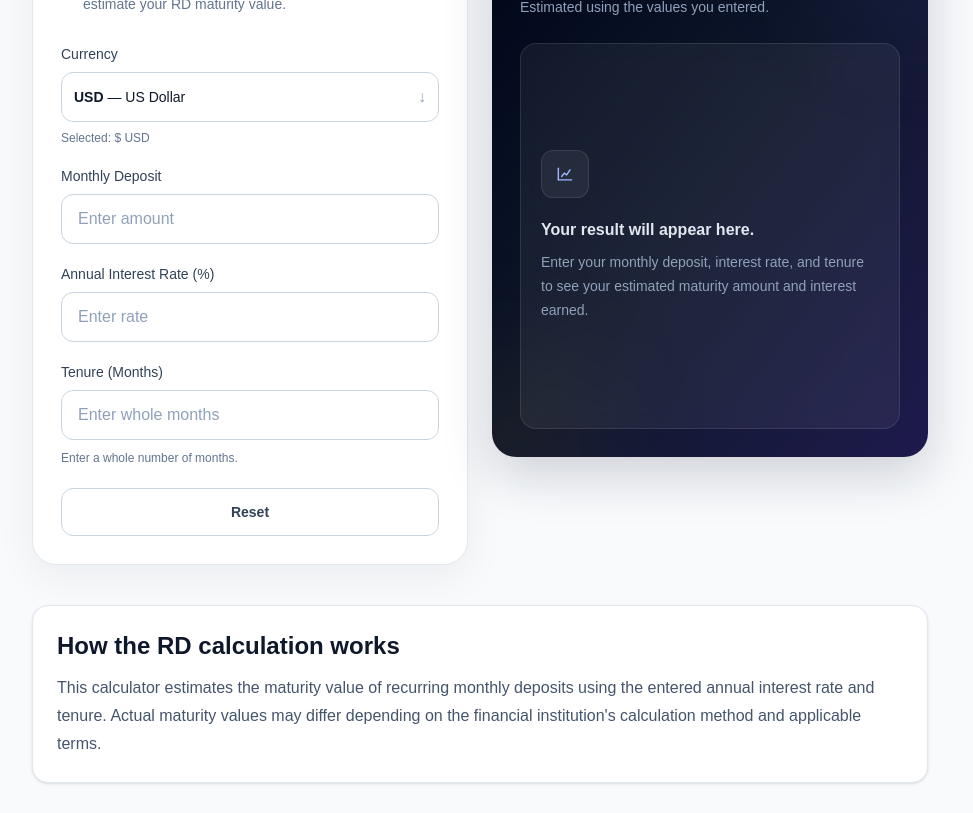
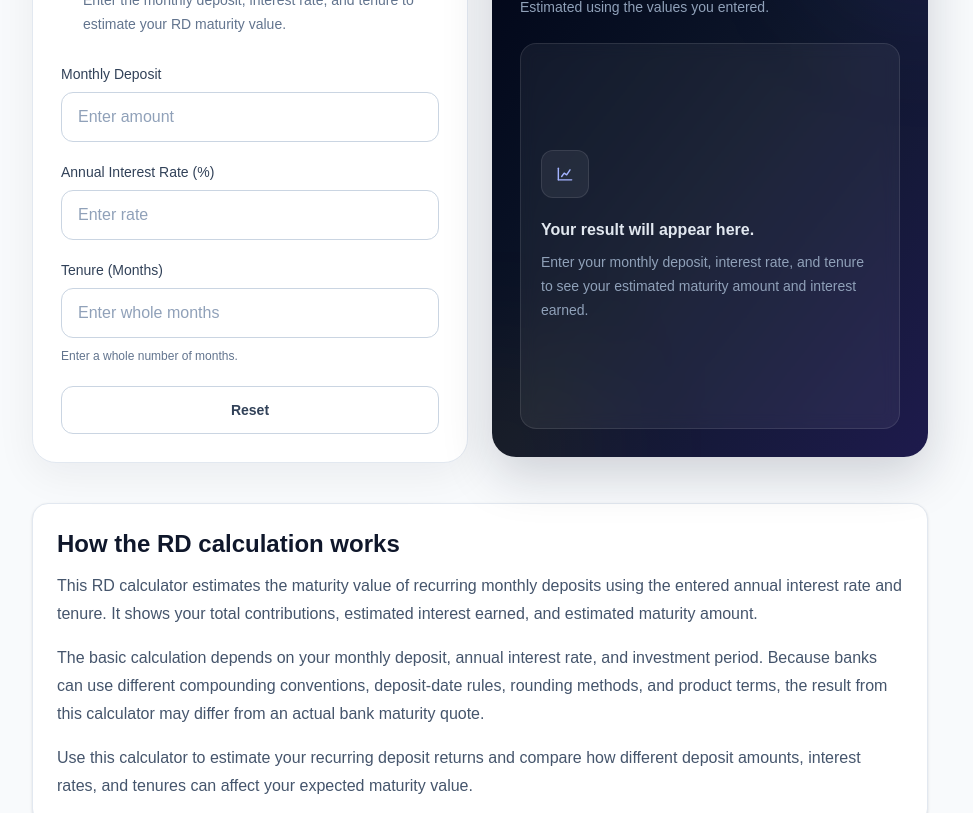
Before and after one commit to greeexstack/finance-tools, a Next.js app: page /rd-calculator in a window 1280 px wide. Shown: the part 400-1213 px from the top of the page, without its empty margins (160-1133 px from the left). Built offline with nearby package versions, Linux system fonts and the light colour scheme.

Commit message:
Optimize RD calculator for search intent

```diff
--- a/src/app/rd-calculator/page.tsx
+++ b/src/app/rd-calculator/page.tsx
@@ -3,9 +3,9 @@ import CalculatorPage from "@/components/calculators/CalculatorPage";
 import RDCalculator from "@/components/calculators/RDCalculator";
 
 export const metadata: Metadata = {
-  title: "RD Calculator",
+  title: "RD Calculator — Recurring Deposit Calculator India",
   description:
-    "Calculate your recurring deposit maturity amount and interest earned using your monthly deposit, interest rate, and tenure.",
+    "Calculate your recurring deposit maturity amount and interest earned using your monthly deposit, interest rate, and tenure in India.",
   alternates: {
     canonical: "/rd-calculator",
   },
@@ -14,17 +14,33 @@ export const metadata: Metadata = {
 export default function RDCalculatorPage() {
   return (
     <CalculatorPage
-      eyebrow="Finance Calculator"
+      eyebrow="India • Recurring Deposit"
       title="RD Calculator"
       description="Calculate your recurring deposit maturity amount and interest earned based on your monthly deposit, interest rate, and tenure."
       infoTitle="How the RD calculation works"
       infoContent={
-        <p>
-          This calculator estimates the maturity value of recurring monthly
-          deposits using the entered annual interest rate and tenure. Actual
-          maturity values may differ depending on the financial institution's
-          calculation method and applicable terms.
-        </p>
+        <>
+          <p>
+            This RD calculator estimates the maturity value of recurring
+            monthly deposits using the entered annual interest rate and
+            tenure. It shows your total contributions, estimated interest
+            earned, and estimated maturity amount.
+          </p>
+
+          <p className="mt-4">
+            The basic calculation depends on your monthly deposit, annual
+            interest rate, and investment period. Because banks can use
+            different compounding conventions, deposit-date rules, rounding
+            methods, and product terms, the result from this calculator may
+            differ from an actual bank maturity quote.
+          </p>
+
+          <p className="mt-4">
+            Use this calculator to estimate your recurring deposit returns and
+            compare how different deposit amounts, interest rates, and
+            tenures can affect your expected maturity value.
+          </p>
+        </>
       }
     >
       <RDCalculator />
--- a/src/components/calculators/RDCalculator.tsx
+++ b/src/components/calculators/RDCalculator.tsx
@@ -2,7 +2,6 @@
 
 import { useMemo, useState } from "react";
 import { calculateRD } from "@/lib/rd-calculator";
-import CurrencySelector from "@/components/calculators/CurrencySelector";
 import ResultAmount from "@/components/calculators/ResultAmount";
 import {
   formatCompactCurrency,
@@ -231,9 +230,6 @@ export default function RDCalculator() {
   const [tenure, setTenure] =
     useState("");
 
-  const [currency, setCurrency] =
-    useState<string | null>(null);
-
   const [copied, setCopied] =
     useState(false);
 
@@ -264,8 +260,7 @@ export default function RDCalculator() {
     isValid,
   ]);
 
-  const activeCurrency =
-    currency ?? "INR";
+  const activeCurrency = "INR";
 
   const depositedPercentage =
     result &&
@@ -287,7 +282,6 @@ export default function RDCalculator() {
     setMonthlyDeposit("");
     setRate("");
     setTenure("");
-    setCurrency(null);
     setCopied(false);
     setActiveSegment("deposited");
   };
@@ -329,6 +323,9 @@ export default function RDCalculator() {
           />
 
           <div className="min-w-0">
+            <p className="text-sm font-medium text-muted-foreground">
+               India • Recurring Deposit
+            </p>
             <h2 className="text-xl font-semibold tracking-tight text-slate-900">
               Enter your RD details
             </h2>
@@ -341,11 +338,6 @@ export default function RDCalculator() {
         </div>
 
         <div className="mt-7 space-y-5">
-          <CurrencySelector
-            value={currency}
-            onChange={setCurrency}
-          />
-
           <div>
             <label
               htmlFor="rd-monthly-deposit"
```
